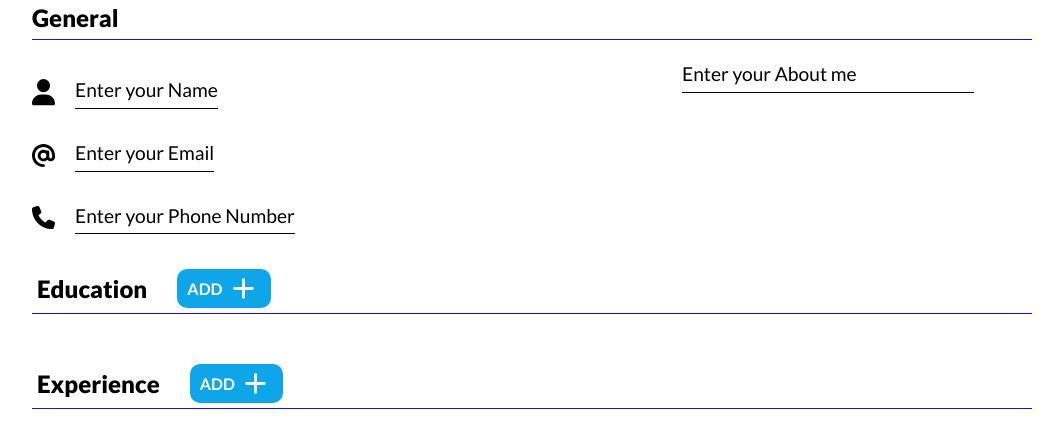
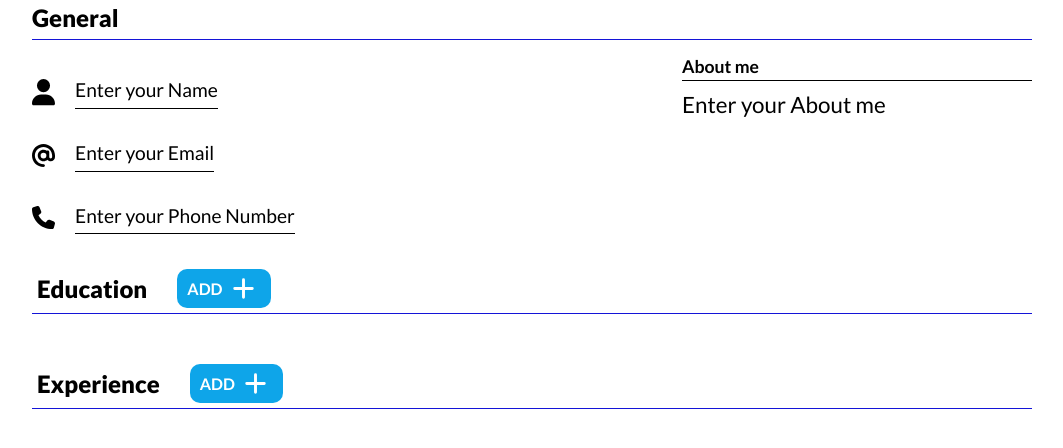
Before and after one commit to ehsan-saf/cv-app, a React (Vite) app: page / in a window 1280 px wide. Shown: the top 448 px of the page, without its empty margins (108-1171 px from the left). Built offline with nearby package versions, Linux system fonts and the light colour scheme.

Commit message:
Style about me parts

```diff
--- a/src/components/General.jsx
+++ b/src/components/General.jsx
@@ -33,7 +33,6 @@ export default function General() {
     <div className="section-container">
       <h2 className="section-title">General</h2>
       <div className="general-container">
-        <div>
         <div className="inputs">
           <Info infoName={"Name"} icon={nameIcon} type={"text"} key={0} />
           <Info infoName={"Email"} icon={mailIcon} type={"email"} key={1} />
@@ -44,8 +43,8 @@ export default function General() {
             key={2}
           />
         </div>
-        </div>
         <label className="about-container">
+          <div className="about-title">About me</div>
           <Textarea infoName={"About me"} />
         </label>
       </div>
--- a/src/components/Info.jsx
+++ b/src/components/Info.jsx
@@ -77,13 +77,14 @@ export function Textarea({ infoName, icon }) {
         className="info-label"
         style={{
           flex: 1,
+          marginTop: "7px",
         }}
       >
         {icon}
         {isEditing ? (
           <>
             <textarea
-              className="textarea"
+              className="textarea about-textarea"
               onChange={handleChange}
               value={text}
               style={{
@@ -93,7 +94,7 @@ export function Textarea({ infoName, icon }) {
           </>
         ) : (
           <p
-            className="info"
+            className="about-info"
             style={{
               flex: 1,
             }}
--- a/src/styles/General.css
+++ b/src/styles/General.css
@@ -19,3 +19,26 @@
   display: flex;
   justify-content: space-between;
 }
+
+/* ---------------------------------------- */
+
+.about-container {
+  display: flex;
+  flex-direction: column;
+  margin-top: 14px;
+}
+
+.textarea.about-textarea {
+  height: 200px;
+  font-size: 1.4rem;
+}
+
+.about-title {
+  font-weight: 700;
+  font-size: 1.1rem;
+  border-bottom: var(--info-border);
+}
+
+.about-info {
+  font-size: 1.4rem;
+}
--- a/src/styles/Info.css
+++ b/src/styles/Info.css
@@ -66,6 +66,8 @@
 
 .confirm-button {
   flex: 1;
+  align-self: center;
+  padding: 18px;
   width: 35px;
   background-image: url(../assets/confirm.svg);
 }
--- a/src/styles/sharedStyles.css
+++ b/src/styles/sharedStyles.css
@@ -47,6 +47,7 @@ h2 {
   --input-border-active: hsl(217, 90%, 35%);
   --input-bg: hsl(0, 0%, 99%);
   --section-border: 1px solid hsl(240, 83%, 46%);
+  --info-border: 1px solid black;
 }
 
 .section-top {
```
Lines whose indentation alone changed are shown as unchanged.
